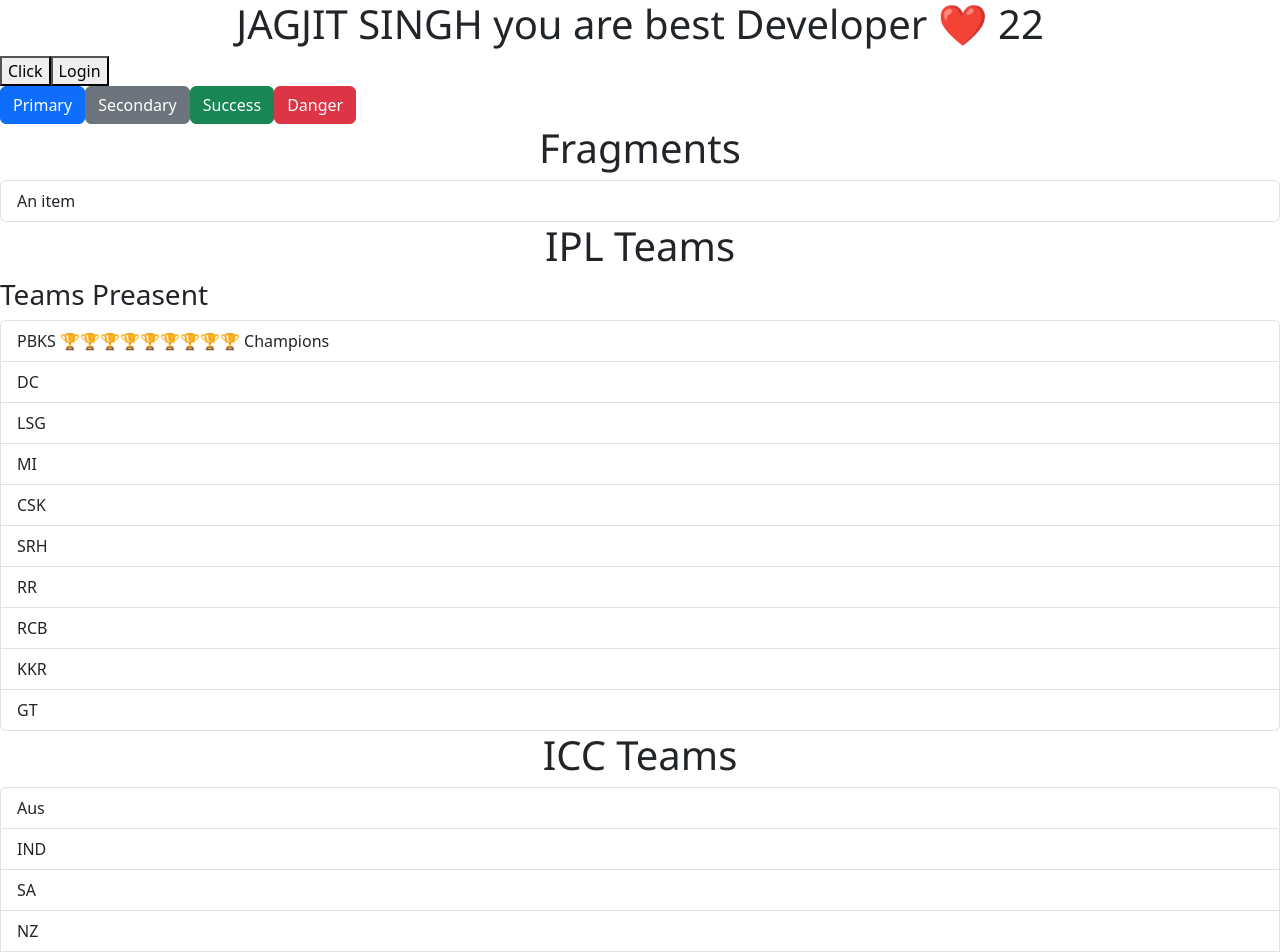
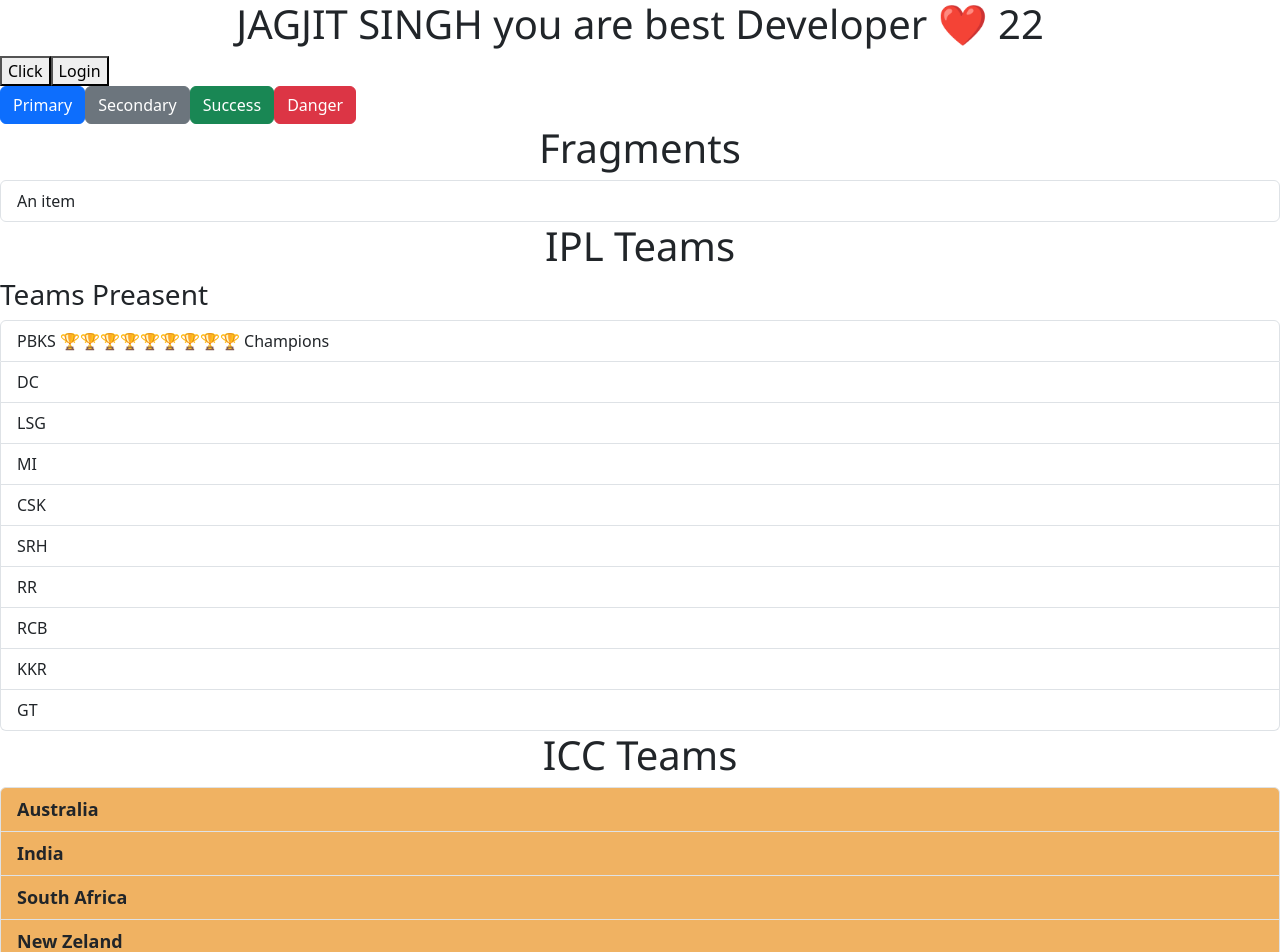
Before and after one commit to MatrixEye0/React, a React (Vite) app in the folder react/: page / in a window 1280 px wide. Shown: the top 952 px of the page. Built offline with nearby package versions, Linux system fonts and the light colour scheme.

Commit message:
modules.css

```diff
--- a/react/src/App.jsx
+++ b/react/src/App.jsx
@@ -5,7 +5,7 @@ import ListbyArr from './map';
 import Props from './props';
 
 function App(){
-  let icc = ["Aus","IND","SA","NZ","Eng"]
+  let icc = ["Australia","India","South Africa","New Zeland","England","USA","Canada","Neatherland","West Indies","Ireland","France","Germany","Spain","Sri Lanka","Pakistan","Afghanistan","Bangladesh","Nepal","Italy","Brazil","Argentina","Russia","Japan","South Korea","China","Indonesia","Israel","Iran","UAE","Oman","Greece","Portugal","Turkey","Colombia"]
 
   let name ="JAGJIT SINGH"
   let number=()=>{
--- a/react/src/components/liteam.jsx
+++ b/react/src/components/liteam.jsx
@@ -1,8 +1,11 @@
 //const Team = (props) =>// props pick the value i pass in teams.jsx and give this value to <li>. if we write ({props}) like this so this allow destucturing in item
 
-const Team =({arr})=>{
-return (
-        <li  className="list-group-item list-group-item-action"> {arr} </li>
+import styles from "./liteam.module.css";
+const Team = ({ arr }) => { // className declare like this because we use module.css other wise the treat it ass normall css
+    return (
+        <li className={`list-group-item list-group-item-action ${styles.list} ${styles.fnt}`}>
+            {arr}
+        </li>
     );
 };
 export default Team;
--- /dev/null
+++ b/react/src/components/liteam.module.css
@@ -0,0 +1,10 @@
+/*use for give class to specific element which name maybe same in other file so css module give it unique id so element name same but style not apply to all only apply to which i want
+this thype file define by exact filename . module.css*/
+
+.list{
+    background-color: rgb(240, 178, 98);
+}
+.fnt{
+    font-size: large;
+    font-weight: 700;
+}
```
